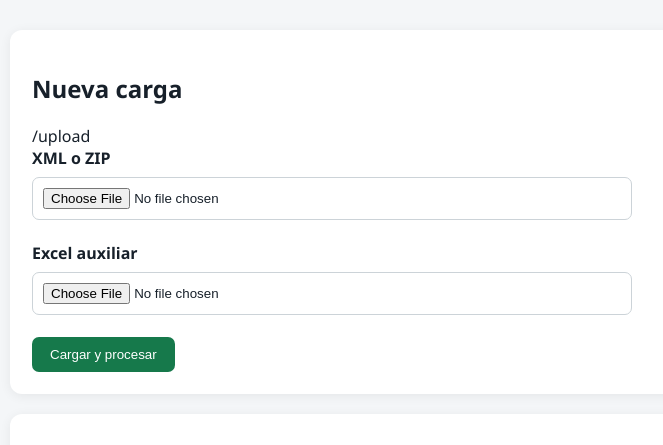
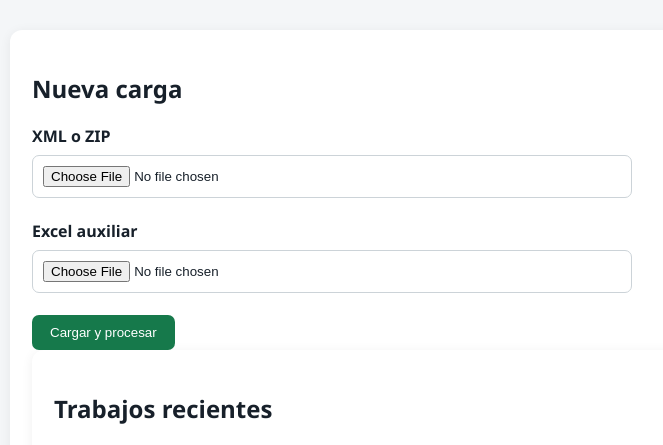
Before and after one commit to leobardoparra24-pixel/LeoCom, a FastAPI app: page / in a window 1280 px wide. Shown: the part 152-597 px from the top of the page, without its empty margins (55-718 px from the left). Run offline with FastAPI, Linux system fonts and the light colour scheme.

Commit message:
Update index.html

```diff
--- a/app/templates/index.html
+++ b/app/templates/index.html
@@ -103,7 +103,7 @@
         <section class="card">
             <h2>Nueva carga</h2>
 
-            /upload
+<form action="/upload" method="post" enctype="multipart/form-data">
     <div class="campo">
         <label for="xmlfile">XML o ZIP</label>
         <input
@@ -128,7 +128,6 @@
 
     <button type="submit">Cargar y procesar</button>
 </form>
-        </section>
 
         <section class="card">
             <h2>Trabajos recientes</h2>
```
Lines whose indentation alone changed are shown as unchanged.
